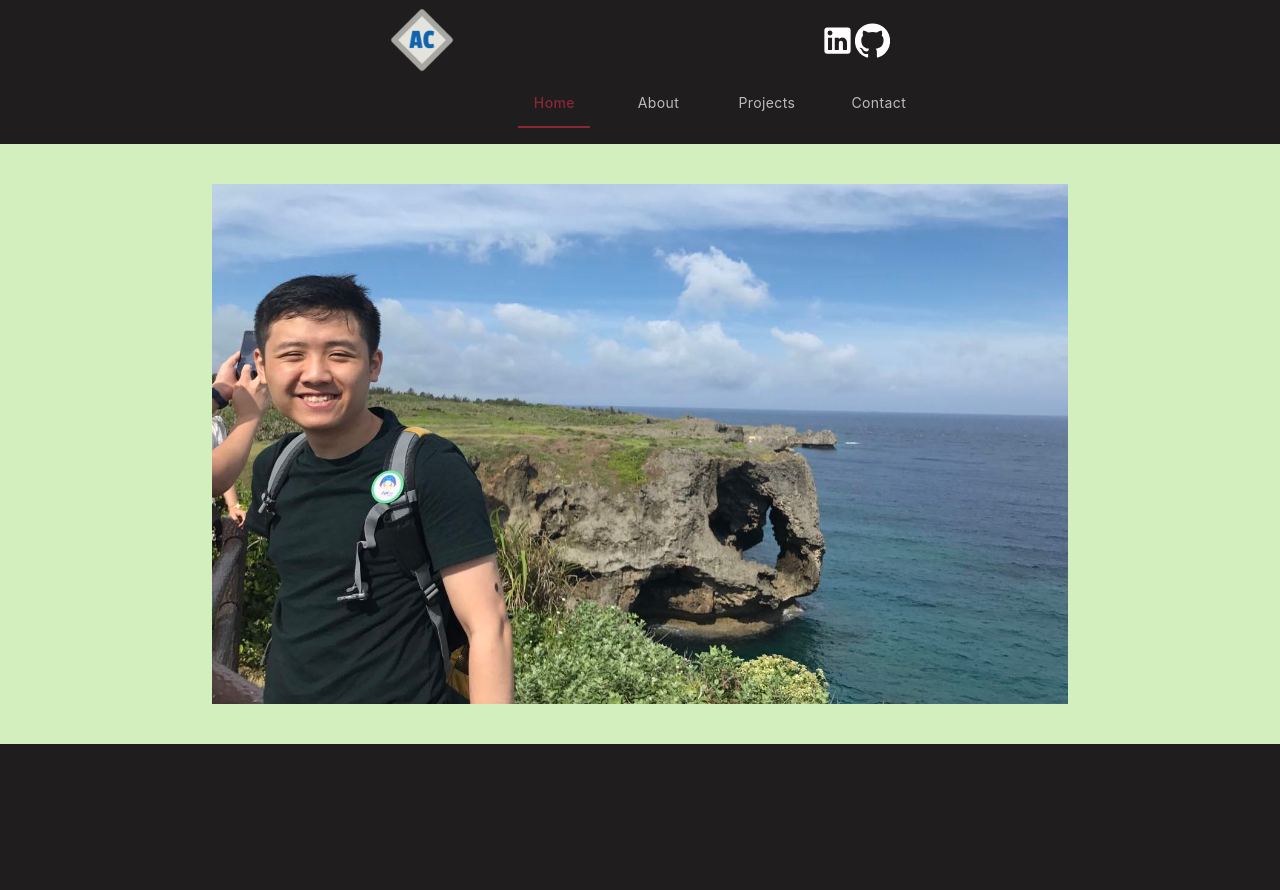
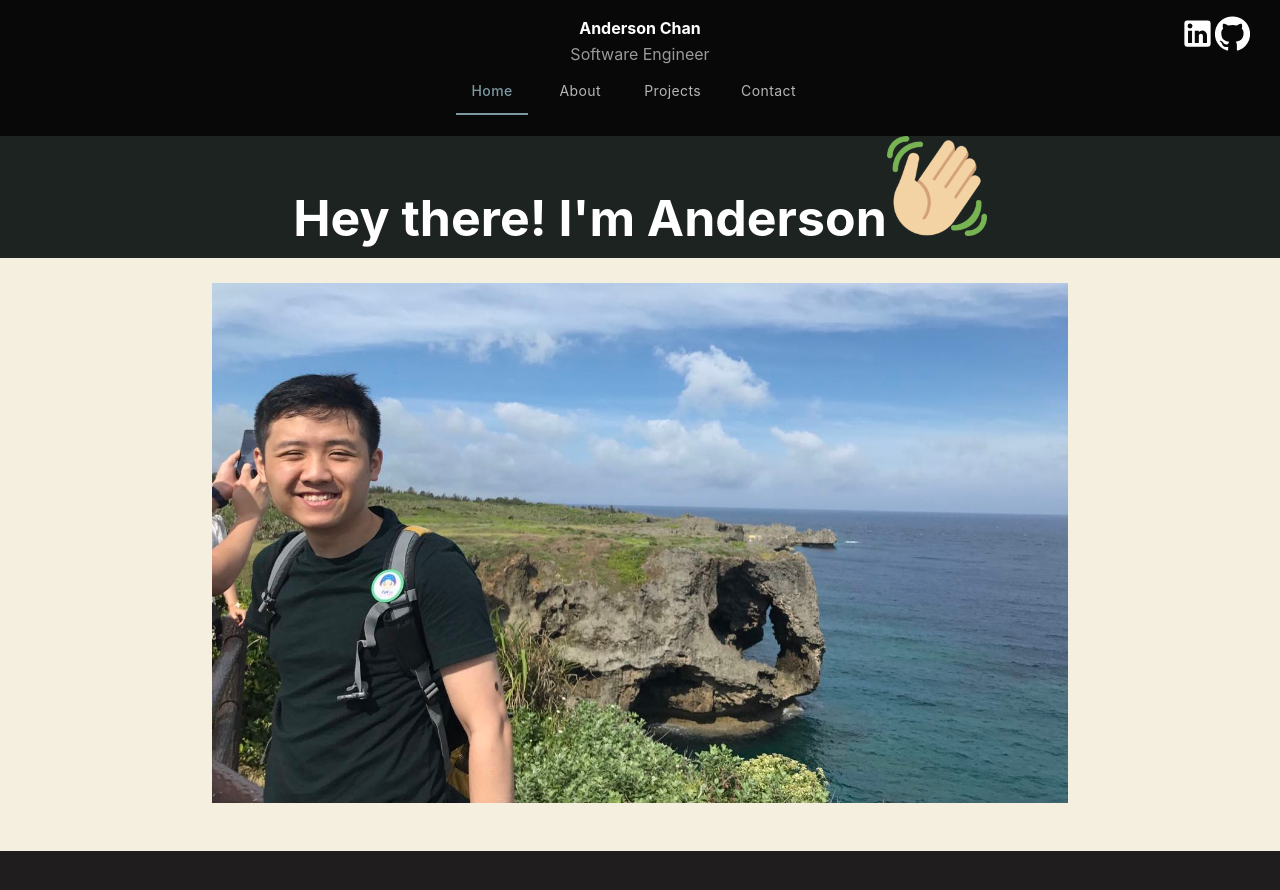
Before and after one commit to ac4574/Portfolio, a Next.js app: page / in a window 1280 px wide. Shown: the top 890 px of the page. Built offline with nearby package versions, Linux system fonts and the light colour scheme.

Commit message:
polished navbar

```diff
--- a/components/Contact.tsx
+++ b/components/Contact.tsx
@@ -3,17 +3,15 @@ import React from 'react'
 export default function contactPage() {
   return (
     <div className="contact">
-
       <style jsx>
         {`
           .contact {
             display: flex;
             align-items: center;
             justify-content: center;
-          background-color: #D3EFBD;
+            background-color: #d3efbd;
             height: 75vh;
           }
-
         `}
       </style>
     </div>
--- a/components/Header.tsx
+++ b/components/Header.tsx
@@ -1,54 +1,39 @@
-import React from 'react'
-import Link from 'next/link'
-import GitHubIcon from '@material-ui/icons/GitHub';
-import LinkedInIcon from '@material-ui/icons/LinkedIn';
+// import React from 'react'
+// import Link from 'next/link'
+// import GitHubIcon from '@material-ui/icons/GitHub'
+// import LinkedInIcon from '@material-ui/icons/LinkedIn'
 
-export default function Header() {
-  return (
-    <div className="header">
-      <div className="header-left">
-        <Link href="/">
-          <a id="home-button">
-            <img src="temp.png" alt="home button" />
-          </a>
-        </Link>
-      </div>
-      <div className="header-right">
-        <a
-          href="https://www.linkedin.com/in/andersonchan4574/"
-          aria-label="LinkedIn"
-        >
-          <LinkedInIcon fontSize="large" />
-        </a>
-        <a
-          href="https://github.com/ac4574"
-          aria-label="Github"
-        >
-          <GitHubIcon fontSize="large" />
-        </a>
-      </div>
-      <style jsx>
-      {`
-        .header {
-          display: flex;
-          flex-direction: row;
-          justify-content: space-between;
-          margin-left: 30vw;
-          margin-right: 30vw;
-          margin-top: .5em;
-        }
-        .header-right {
-          display: flex;
-          align-items: center;
-        }
-        #home-button img{
-          height: 4em;
-        }
-        a {
-          color: white;
-        }
-      `}
-      </style>
-    </div>
-  )
-}
+// export default function Header() {
+//   return (
+//     <div className="header">
+//       <style jsx>
+//         {`
+//           .header {
+//             display: flex;
+//             flex-direction: row;
+//             justify-content: space-between;
+//             margin-left: 30vw;
+//             margin-right: 30vw;
+//             margin-top: 0.5em;
+//           }
+//           .header-right {
+//             display: flex;
+//             align-items: center;
+//           }
+//           .header-name {
+//             font-weight: bold;
+//           }
+//           .title {
+//             color: #999999;
+//           }
+//           #home-button img {
+//             height: 4em;
+//           }
+//           a {
+//             color: white;
+//           }
+//         `}
+//       </style>
+//     </div>
+//   )
+// }
--- a/components/Home.tsx
+++ b/components/Home.tsx
@@ -3,27 +3,43 @@ import React from 'react'
 export default function Home() {
   return (
     <div className="home">
+      <div className="hello">
+        Hey there! I'm Anderson
+        <img src="wave.png" alt="" />
+      </div>
       <div className="home-pic">
-        <img src="prof2.jpg" alt=""/>
+        <img src="prof2.jpg" alt="" />
       </div>
       <style jsx>
         {`
           .home {
             display: flex;
+            flex-direction: column;
             align-items: center;
             justify-content: center;
-          background-color: #D3EFBD;
-          height: 75vh;
+            background-color: #f5efdf;
+            height: auto;
+            padding-bottom: 3em;
+          }
+          .hello {
+            text-align: center;
+            font-size: 50px;
+            font-weight: bold;
+            background-color: #1c2321;
+            width: 100%;
+            margin-bottom: 0.5em;
+          }
+          .hello img {
+            height: 2em;
           }
           .home-pic {
             display: flex;
             justify-content: center;
             width: 70vw;
           }
-        .home-pic img{
+          .home-pic img {
             height: 65vh;
           }
-
         `}
       </style>
     </div>
--- a/components/Layout.jsx
+++ b/components/Layout.jsx
@@ -1,6 +1,6 @@
 import Head from 'next/head'
 import Navbar from './Navbar'
-import Header from './Header'
+// import Header from './Header'
 import React from 'react';
 import Projects from './Projects'
 import About from './About'
@@ -30,7 +30,7 @@ export default function Layout({ children }) {
           <link rel="icon" href="/favicon.ico" />
       </Head>
       <div id="header">
-        <Header />
+        {/* <Header /> */}
         {/* <hr/> */}
         <Navbar value={value} setValue={setValue}/>
         <main>{children}</main>
@@ -46,10 +46,11 @@ export default function Layout({ children }) {
           position: relative;
           min-height: 100vh;
           width: 100%;
+          padding-top: 8.5em;
           padding-bottom: 12rem;
         }
         #header {
-          width: 99vw;
+          width: 100vw;
           margin: 0 auto;
         }
       `}
--- a/components/Navbar.jsx
+++ b/components/Navbar.jsx
@@ -5,6 +5,8 @@ import { makeStyles, withStyles } from '@material-ui/core/styles';
 import Tabs from '@material-ui/core/Tabs';
 import Tab from '@material-ui/core/Tab';
 import Typography from '@material-ui/core/Typography';
+import GitHubIcon from '@material-ui/icons/GitHub'
+import LinkedInIcon from '@material-ui/icons/LinkedIn'
 
 
 const AntTabs = withStyles({
@@ -12,7 +14,7 @@ const AntTabs = withStyles({
     // borderBottom: '1px solid #e8e8e8',
   },
   indicator: {
-    backgroundColor: '#8B2635',
+    backgroundColor: '#7D98A1',
   },
 })(Tabs);
 
@@ -21,7 +23,7 @@ const AntTab = withStyles((theme) => ({
     textTransform: 'none',
     minWidth: 72,
     fontWeight: theme.typography.fontWeightRegular,
-    marginRight: theme.spacing(4),
+    marginRight: theme.spacing(2),
     fontFamily: [
       '-apple-system',
       'BlinkMacSystemFont',
@@ -35,15 +37,15 @@ const AntTab = withStyles((theme) => ({
       '"Segoe UI Symbol"',
     ].join(','),
     '&:hover': {
-      color: '#8B2635',
+      color: '#7D98A1',
       opacity: 1,
     },
     '&$selected': {
-      color: '#8B2635',
+      color: '#7D98A1',
       fontWeight: theme.typography.fontWeightMedium,
     },
     '&:focus': {
-      color: '#8B2635',
+      color: '#7D98A1',
     },
   },
   selected: {},
@@ -71,6 +73,10 @@ export default function Navbar(props) {
   return (
     <>
       <nav>
+        <div className="header">
+          <div className="header-name">Anderson Chan</div>
+          <div className="title">Software Engineer</div>
+        </div>
         <div className={classes.root}>
           <div className={classes.tabs}>
             <AntTabs value={value} onChange={handleChange} aria-label="tabs">
@@ -82,14 +88,50 @@ export default function Navbar(props) {
             <Typography className={classes.padding} />
           </div>
         </div>
+        <div className="header-right">
+          <a
+            href="https://www.linkedin.com/in/andersonchan4574/"
+            aria-label="LinkedIn"
+          >
+            <LinkedInIcon fontSize="large" />
+          </a>
+          <a href="https://github.com/ac4574" aria-label="Github">
+            <GitHubIcon fontSize="large" />
+          </a>
+      </div>
       </nav>
       <style jsx>
       {`
         nav {
+          align-items: center;
+          position: fixed;
+          top: 0;
+          z-index: 10000;
+          width: 100%;
           display: flex;
-          margin-left: 40vw;
-          margin-right: 40vw;
+          flex-direction: column;
+          background-color: #080808;
+          height: 8.5em;
+          padding-top: 1em;
 
+        }
+        .header {
+        }
+        .header-name {
+          text-align: center;
+          font-weight: bold;
+        }
+        .title {
+          color: #999999;
+        }
+        .header-right {
+          display: flex;
+          position: absolute;
+          right: 30px;
+          align-items: center;
+        }
+        a {
+          color: white;
         }
       `}
       </style>
```
Also changed, not shown: public/wave.png (added). Lines whose indentation alone changed are shown as unchanged.
